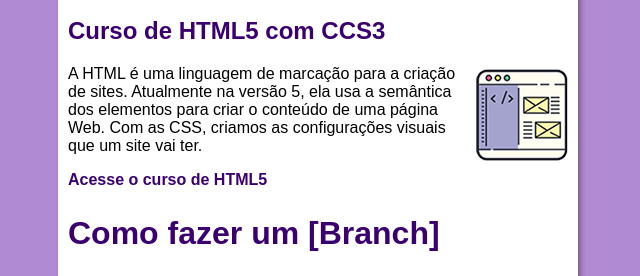
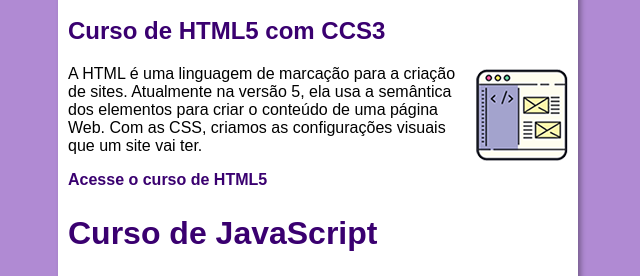
Before and after one commit to weslleyfaria/projeto-site, a plain HTML site: page index.html in a window 1280 px wide. Shown: the part 184-460 px from the top of the page, without its empty margins (322-962 px from the left). Drawn offline with Linux system fonts and the light colour scheme.

Commit message:
correção

```diff
--- a/index.html
+++ b/index.html
@@ -19,7 +19,7 @@
             <p><a href="curso-html.html">Acesse o curso de HTML5</a></p>
         </article>
         <article>
-            <h1>Como fazer um [Branch]</h1>
+            <h1>Curso de JavaScript</h1>
             <img class="lado" src="imagens/curso-javascript.png" alt="Curso de JS">
             <p>JavaScript é uma linguagem de script criada para aumentar a interatividade entre um site e seus visitantes. Os códigos em JS são executados dentro do navegador e dão acesso aos elementos HTML por meio do DOM.</p>
             <p><a href="curso-js.html">Acesse o curso de JavaScript</a></p>
```
